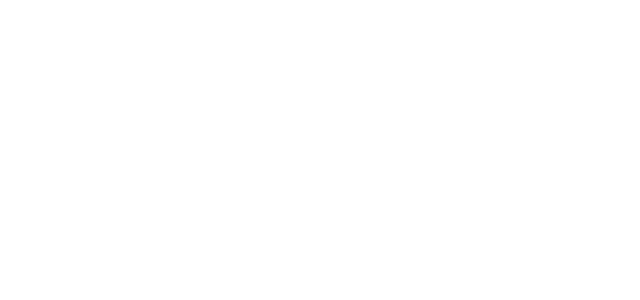
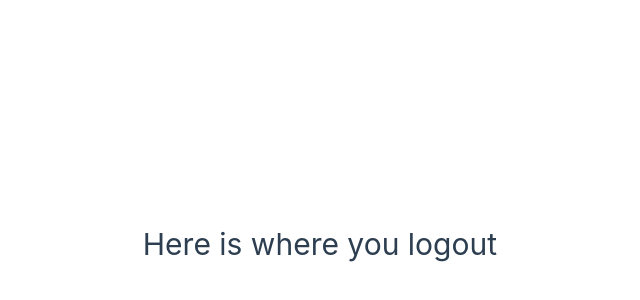
Before and after one commit to ChrisDowdDeveloper/ChatterSphere, a Vue app in the folder client/: page /1/logout in a window 1280 px wide. Before the commit this address had no page. Shown: the part 156-456 px from the top of the page, without its empty margins (143-783 px from the left). Built offline with nearby package versions, Linux system fonts and the light colour scheme.

Commit message:
components createde

```diff
--- /dev/null
+++ b/client/src/components/Logout.vue
@@ -0,0 +1,11 @@
+<script>
+</script>
+<template>
+    <div>
+      <h1>Here is where you logout</h1>
+    </div>
+</template>
+
+<style>
+  /* Add your component-specific styles here */
+</style>
--- /dev/null
+++ b/client/src/components/Profile.vue
@@ -0,0 +1,11 @@
+<script>
+</script>
+<template>
+    <div>
+      <h1>Welcome to the Profile</h1>
+    </div>
+</template>
+
+<style>
+  /* Add your component-specific styles here */
+</style>
--- a/client/src/router/index.js
+++ b/client/src/router/index.js
@@ -16,14 +16,19 @@
       component: CreateAccountView
     },
     {
-      path: '/dashboard/:username',
+      path: '/:username/dashboard',
       name: 'dashboard',
       component: () => import('../views/DashboardView.vue')
     },
     {
-      path: '/about',
-      name: 'about',
-      component: () => import('../views/AboutView.vue')
+      path: '/:username/profile',
+      name: 'profile',
+      component: () => import('../views/ProfileView.vue')
+    },
+    {
+      path: '/:username/logout',
+      name: 'logout',
+      component: () => import('../views/LogoutView')
     }
   ]
 })
--- /dev/null
+++ b/client/src/views/LogoutView.vue
@@ -0,0 +1,9 @@
+<script setup>
+import Logout from '../components/Logout.vue'
+</script>
+
+<template>
+  <main>
+    <Logout />
+  </main>
+</template>
--- /dev/null
+++ b/client/src/views/ProfileView.vue
@@ -0,0 +1,9 @@
+<script setup>
+import Profile from '../components/Profile.vue'
+</script>
+
+<template>
+  <main>
+    <Profile />
+  </main>
+</template>
```
